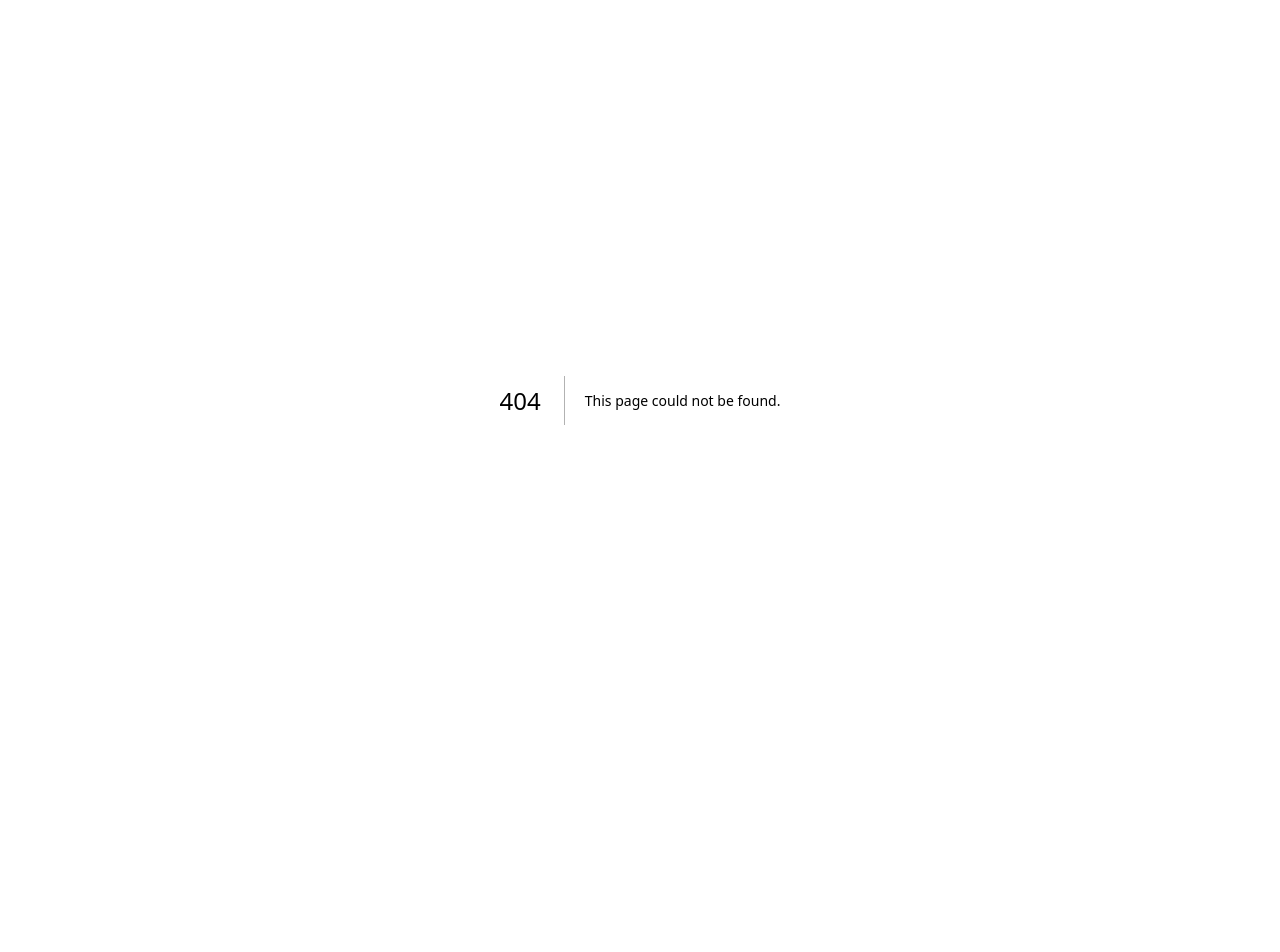
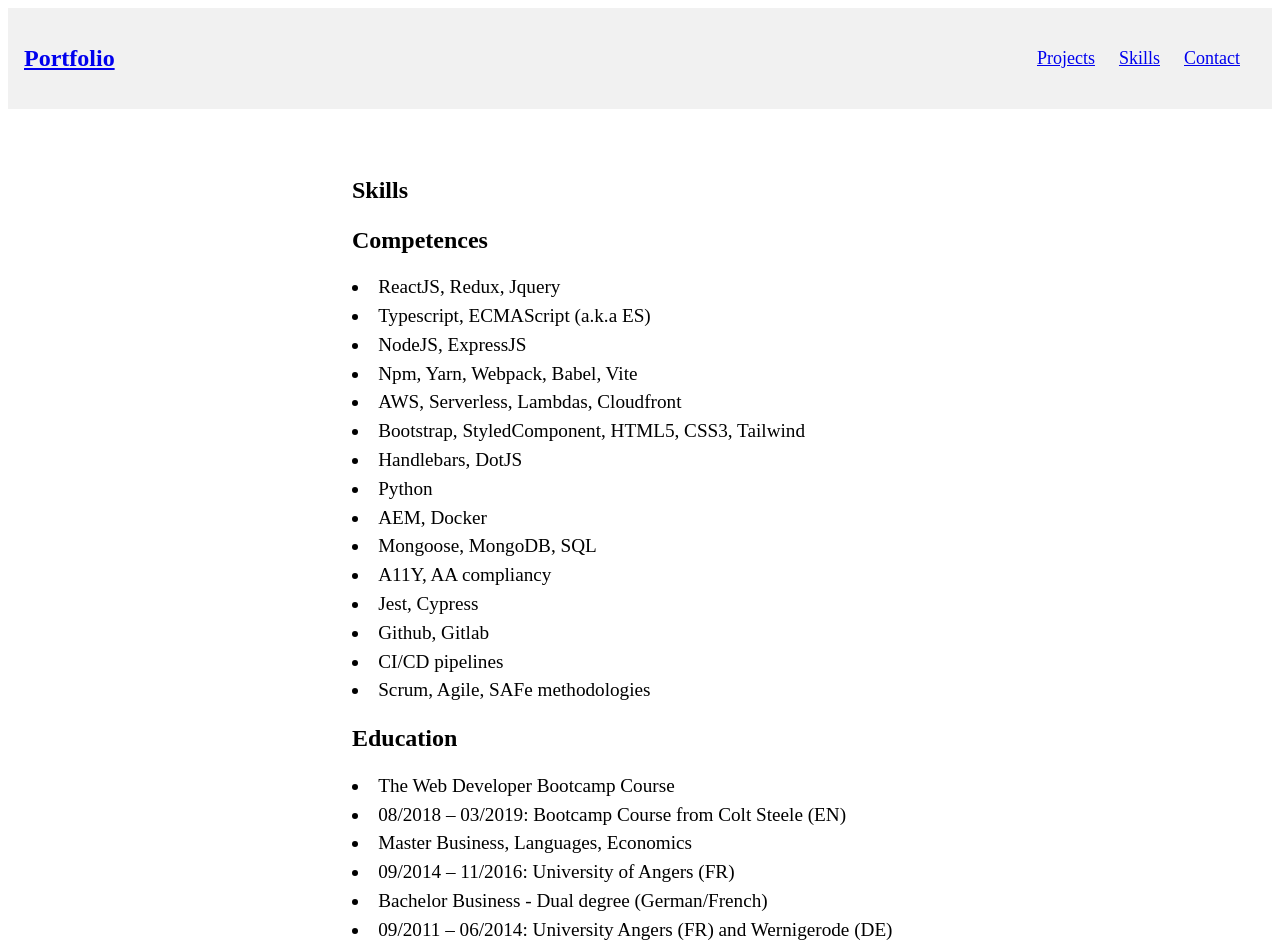
Before and after one commit to AliceGdj/projects-portfolio, a Next.js app: page /skills in a window 1280 px wide. Before the commit this address had no page. Shown: the top 952 px of the page. Before the commit the page ends 800 px from the top, so only its background shows below. Built offline with nearby package versions, Linux system fonts and the light colour scheme.

Commit message:
add projects skills and contact pages

```diff
--- a/components/Navbar.jsx
+++ b/components/Navbar.jsx
@@ -6,15 +6,15 @@ import styles from './layout.module.css';
 const MENU_LIST = [
     {
         text: "Projects",
-        href: "/"
+        href: "/projects"
     },
     {
-        text: "Languages",
-        href: "/projects/claimer"
+        text: "Skills",
+        href: "/skills"
     },
     {
         text: "Contact",
-        href: "/projects/claimer"
+        href: "/contact"
     }
 ]
 
--- a/components/layout.js
+++ b/components/layout.js
@@ -8,7 +8,7 @@ import {Navbar} from "./Navbar";
 const name = 'Alice Grandjean';
 export const siteTitle = 'Portfolio Alice';
 
-export default function Layout({ children, home }) {
+export default function Layout({ children, home, projects }) {
   return (
     <>
       <Head>
@@ -43,7 +43,13 @@ export default function Layout({ children, home }) {
           )}
         </div>
         <main>{children}</main>
-        {!home && (
+        {projects && (
+          <div className={styles.backToHome}>
+              ←
+              <Link href="/projects">Back to projects</Link>
+          </div>
+        )}
+        {!home && !projects && (
           <div className={styles.backToHome}>
               ←
               <Link href="/">Back to home</Link>
--- a/pages/projects/[id].js
+++ b/pages/projects/[id].js
@@ -28,7 +28,7 @@ export async function getStaticProps({ params }) {
 export default function Project({ projectData }) {
     const logoPath = "/images/"+projectData.id+".jpeg";
     return (
-        <Layout>
+        <Layout projects>
             <Head>
                 <title>{projectData.title}</title>
             </Head>
--- /dev/null
+++ b/pages/skills.js
@@ -0,0 +1,50 @@
+import Layout from '../components/layout';
+import Head from 'next/head';
+import { siteTitle } from '../components/layout';
+import utilStyles from '../styles/utils.module.css';
+
+export default function Projects () {
+    return (
+        <Layout>
+            <Head>
+                <title>{siteTitle}</title>
+            </Head>
+            <section className={`${utilStyles.headingMd} ${utilStyles.padding1px}`}>
+                <h2 className={utilStyles.headingLg}>Skills</h2>
+                <h3 className={utilStyles.headingLg}>Competences </h3>
+                <li>ReactJS, Redux, Jquery</li>
+                <li>Typescript, ECMAScript (a.k.a ES)</li>
+                <li>NodeJS, ExpressJS</li>
+                <li>Npm, Yarn, Webpack, Babel, Vite</li>
+                <li>AWS, Serverless, Lambdas, Cloudfront</li>
+                <li>Bootstrap, StyledComponent, HTML5, CSS3, Tailwind</li>
+                <li>Handlebars, DotJS</li>
+                <li>Python</li>
+                <li>AEM, Docker</li>
+                <li>Mongoose, MongoDB, SQL</li>
+                <li>A11Y, AA compliancy</li>
+                <li>Jest, Cypress</li>
+                <li>Github, Gitlab</li>
+                <li>CI/CD pipelines</li>
+                <li>Scrum, Agile, SAFe methodologies</li>
+            </section>
+
+            <section className={`${utilStyles.headingMd} ${utilStyles.padding1px}`}>
+                <h3 className={utilStyles.headingLg}>Education</h3>
+                <li>The Web Developer Bootcamp Course</li>
+                <li>08/2018 – 03/2019: Bootcamp Course from Colt Steele (EN)</li>
+                <li>Master Business, Languages, Economics</li>
+                <li>09/2014 – 11/2016: University of Angers (FR)</li>
+                <li>Bachelor Business - Dual degree (German/French)</li>
+                <li>09/2011 – 06/2014: University Angers (FR) and Wernigerode (DE)</li>
+
+            </section>
+            <section className={`${utilStyles.headingMd} ${utilStyles.padding1px}`}>
+                <h3 className={utilStyles.headingLg}>Language</h3>
+                <li>French - mother tongue</li>
+                <li>English - fluently, spoken and written</li>
+                <li>German - fluently, spoken and written</li>
+            </section>
+        </Layout>
+    )
+}
```
Also changed, not shown: pages/contact.js (added, +20 -0 lines), pages/index.js (+1 -35 lines), pages/projects.js (added, +48 -0 lines).
